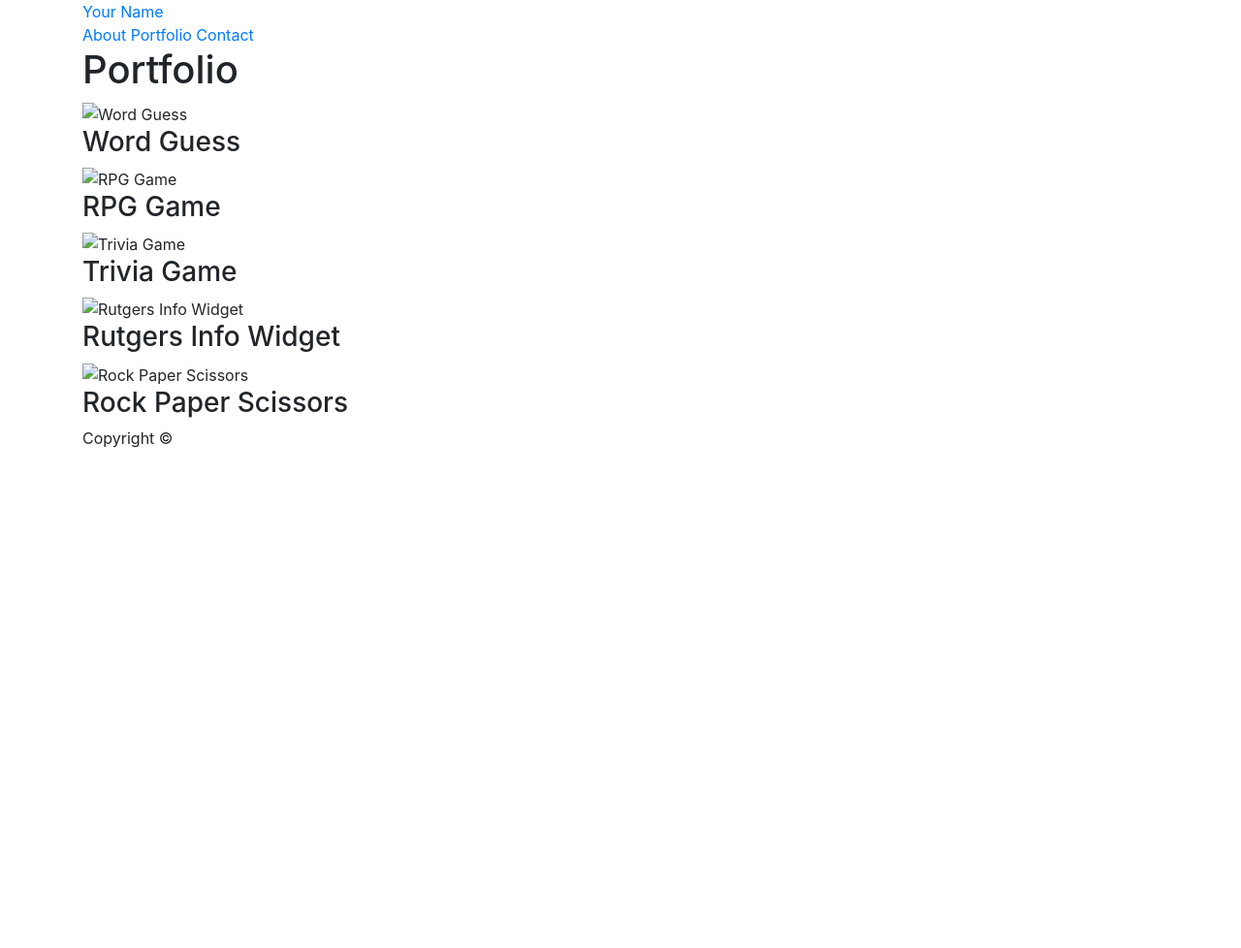
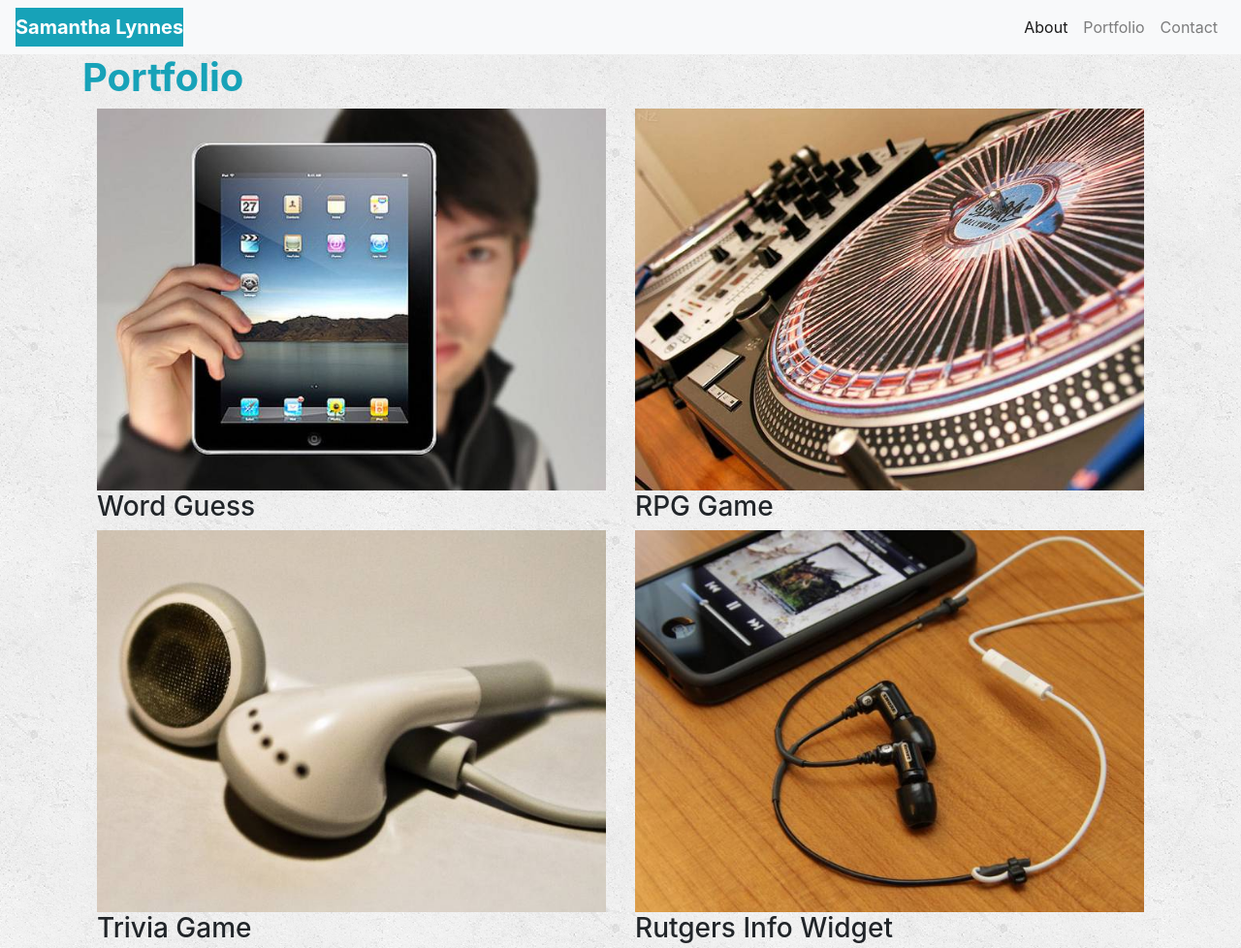
Before and after one commit to samanthalynnes/Bootstrap-Portfolio, a plain HTML site: page portfolio.html in a window 1280 px wide. Shown: the top 978 px of the page at 97% size. Before the commit the page ends 800 px from the top, so only its background shows below. Drawn offline with nearby package versions, Linux system fonts and the light colour scheme.

Commit message:
final homework upload

```diff
--- a/portfolio.html
+++ b/portfolio.html
@@ -3,56 +3,74 @@
 
 <head>
   <meta charset="UTF-8">
-  <title>Portfolio | Your Name</title>
-  <link rel="stylesheet" type="text/css" href="assets/css/style.css">
+  <meta name="viewport" content="width=device-width, initial-scale=1, shrink-to-fit=no">
+  <title>About | Samantha Lynnes</title>
   <link rel="stylesheet" href="https://stackpath.bootstrapcdn.com/bootstrap/4.3.1/css/bootstrap.min.css" integrity="sha384-ggOyR0iXCbMQv3Xipma34MD+dH/1fQ784/j6cY/iJTQUOhcWr7x9JvoRxT2MZw1T" crossorigin="anonymous">
+    <style>
+        body {
+            background-image: url("./images/concrete_seamless.png");
+        }
+        img {
+            max-width: 100%;
+            height: auto;
+        }
+    </style>
 </head>
 
 <body>
 
-  <header id="masthead">
-    <div class="container">
-      <a href="index.html" id="logo">Your Name</a>
-      <nav>
-        <a href="index.html">About</a>
-        <a href="portfolio.html">Portfolio</a>
-        <a href="contact.html">Contact</a>
+    <nav class="navbar navbar-expand-md navbar-light bg-light">
+        <a class="navbar-brand bg-info text-white font-weight-bold" href="#">Samantha Lynnes</a>
+        <button class="navbar-toggler" type="button" data-toggle="collapse" data-target="#navbarNav" aria-controls="navbarNav" aria-expanded="false" aria-label="Toggle navigation">
+            <span class="navbar-toggler-icon"></span>
+        </button>
+            <div class="collapse navbar-collapse" id="navbarNav">
+                <ul class="navbar-nav" style="margin-left: auto;">
+                    <li class="nav-item active">
+                        <a class="nav-link" href="index.html">About <span class="sr-only">(current)</span></a>
+                    </li>
+                    <li class="nav-item">
+                        <a class="nav-link" href="portfolio.html">Portfolio</a>
+                    </li>
+                    <li class="nav-item">
+                        <a class="nav-link" href="contact.html">Contact</a>
+                    </li>
+                </ul>
+            </div>
     </nav>
-    </div>
-  </header>
 
     <div id="main-container" class="container">
         <section class="main-section">
-      <h1>Portfolio</h1>
-
-      <div class="work">
-        <img src="assets/images/technics-q-c-640-480-1.jpg" alt="Word Guess">
-
+            <h1 class="text-info font-weight-bold">Portfolio</h1>
+                <div class="container">
+                    <div class="row">
+                        <div class="col-lg-6 col-md-6 col-sm-12">
+                            <img src="./images/technics-q-c-640-480-1.jpg" alt="Word Guess">
                             <h3>Word Guess</h3>
                         </div>
-      <div class="work">
-        <img src="assets/images/technics-q-c-640-480-2.jpg" alt="RPG Game">
-
+                        <div class="col-lg-6 col-md-6 col-sm-12">
+                            <img src="./images/technics-q-c-640-480-2.jpg" alt="RPG Game">
                             <h3>RPG Game</h3>
                         </div>
-      <div class="work">
-        <img src="assets/images/technics-q-c-640-480-5.jpg" alt="Trivia Game">
-
+                    </div>
+                    <div class="row">
+                        <div class="col-lg-6 col-md-6 col-sm-12">
+                            <img src="./images/technics-q-c-640-480-5.jpg" alt="Trivia Game">
                             <h3>Trivia Game</h3>
                         </div>
-      <div class="work">
-        <img src="assets/images/technics-q-c-640-480-7.jpg" alt="Rutgers Info Widget">
-
+                        <div class="col-lg-6 col-md-6 col-sm-12">
+                            <img src="./images/technics-q-c-640-480-7.jpg" alt="Rutgers Info Widget">
                             <h3>Rutgers Info Widget</h3>
                          </div>
-      <div class="work">
-        <img src="assets/images/technics-q-c-640-480-9.jpg" alt="Rock Paper Scissors">
-
+                    </div>
+                    <div class="row">
+                        <div class="col-lg-6 col-md-6 col-sm-12">
+                            <img src="./images/technics-q-c-640-480-9.jpg" alt="Rock Paper Scissors">
                             <h3>Rock Paper Scissors</h3>
                         </div>
-
+                    </div>
+                </div>
         </section>
-
     </div>
 
   <footer>
```
Also changed, not shown: contact.html (+41 -29 lines), index.html (+50 -18 lines), images/cat.jpg (added), images/concrete_seamless.png (added), images/technics-q-c-640-480-1.jpg (added), images/technics-q-c-640-480-2.jpg (added), images/technics-q-c-640-480-5.jpg (added), images/technics-q-c-640-480-7.jpg (added), images/technics-q-c-640-480-9.jpg (added). Lines whose indentation alone changed are shown as unchanged.
